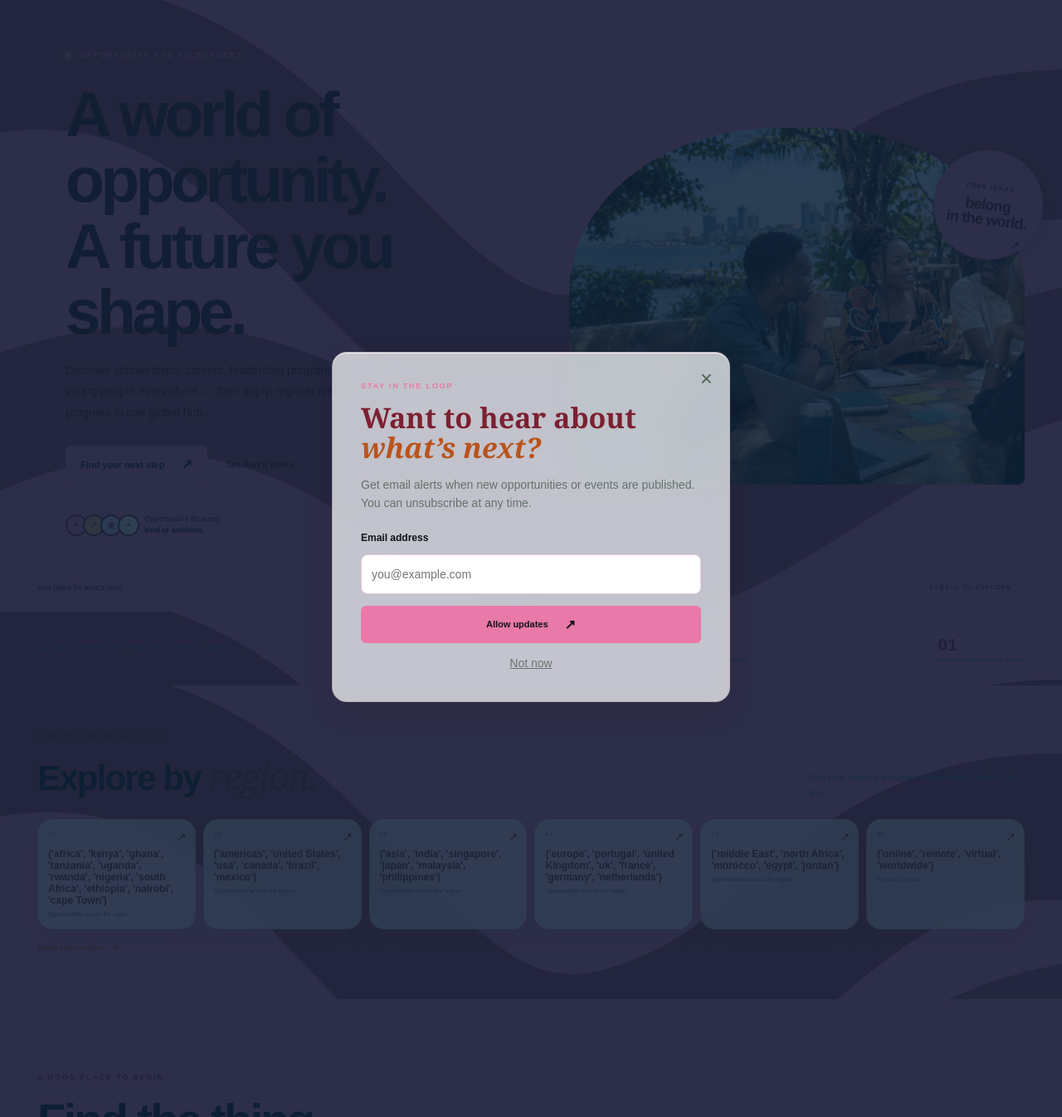
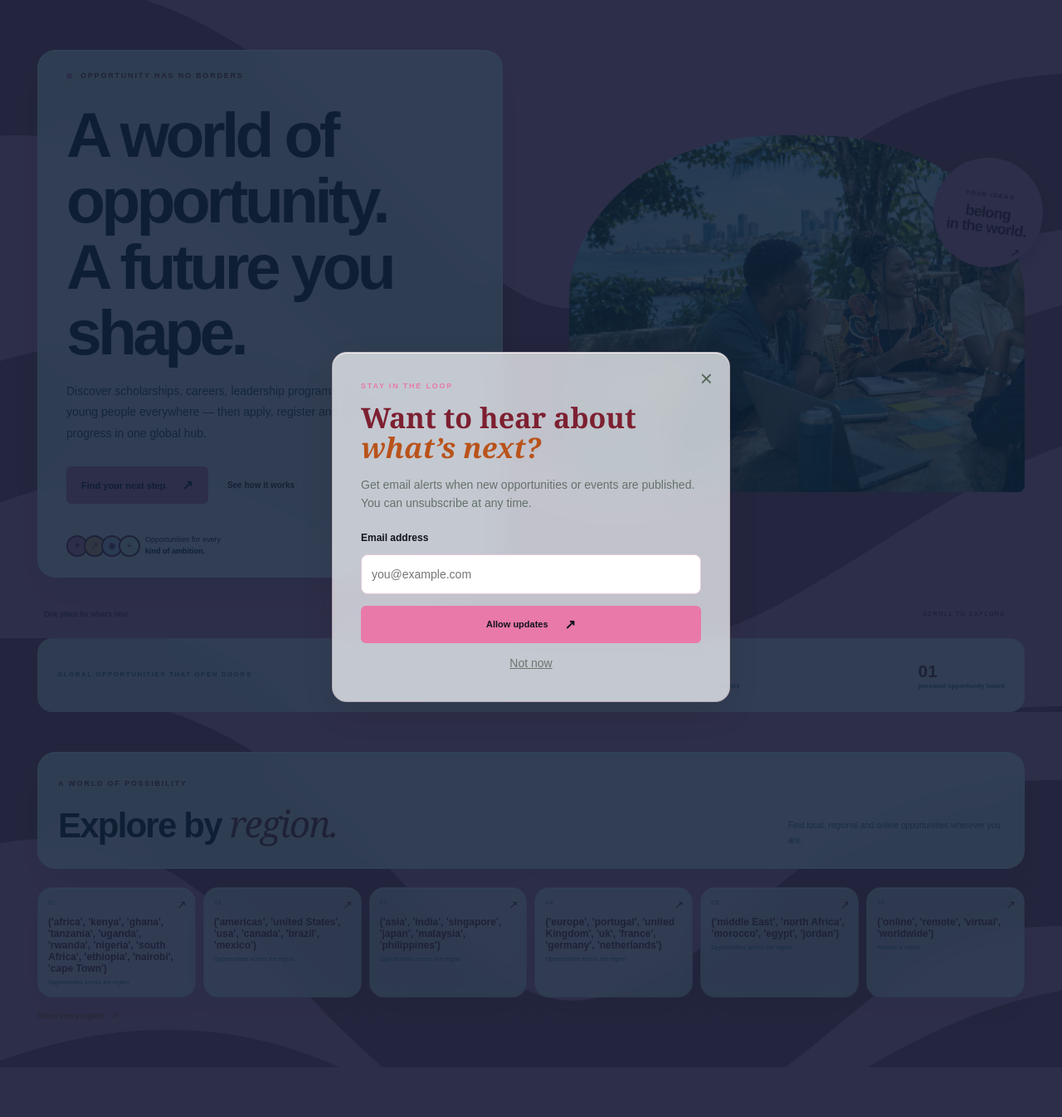
Before and after one commit to kazimotospancho39/Nextgen-opportunity, a Flask app: page / in a window 1280 px wide. Shown: the part 76-1422 px from the top of the page at 83% size. Run offline with Flask 3, Linux system fonts and the light colour scheme; data comes from the database, SQL or seed files in the repository; data that the repository does not hold is empty; some libraries are stand-ins or nearby versions.

Commit message:
Improve heading contrast over the red background bands

```diff
--- a/static/style.css
+++ b/static/style.css
@@ -218,3 +218,21 @@ body{background-color:var(--pink);background-image:var(--wide-curves);background
 .category-rail{border-bottom-color:#7D203133}
 .event-preview-card,.pathway-card{background-color:rgba(255,255,255,.30)}
 .footer{background:#171114;color:#fff}
+
+/* Keep headings readable when a wide red ribbon passes behind them */
+.hero-copy,.section-head,.global-locations-head,.media-showcase-head,.gallery-intro,.alerts-layout>div:first-child,.form-heading,.about-content>div:first-child,.contact-layout>div:first-child{
+  background:rgba(255,255,255,.84);
+  border:1px solid rgba(255,255,255,.72);
+  border-radius:22px;
+  padding:24px;
+  box-shadow:0 18px 42px rgba(62,20,36,.12),inset 0 1px 0 rgba(255,255,255,.9);
+  backdrop-filter:blur(18px) saturate(140%);
+  -webkit-backdrop-filter:blur(18px) saturate(140%);
+}
+.hero-copy{padding-left:34px}
+.signal-row{padding:0 24px;border-radius:18px;background:rgba(255,255,255,.78);backdrop-filter:blur(16px);-webkit-backdrop-filter:blur(16px)}
+.hero-copy>.eyebrow,.section-head .eyebrow,.global-locations-head .eyebrow,.media-showcase-head .eyebrow,.alerts-layout .eyebrow,.form-heading .eyebrow{color:#7D2031}
+.hero h1,.info-hero h1,.dashboard-banner h1,.admin-top h1,.pathways h2{color:#111318}
+.hero-copy>p,.info-hero p,.dashboard-banner p,.admin-top p,.pathways-layout>div:first-child>p{color:#39404A}
+.hero-foot{margin-top:14px;padding:0 8px}
+@media(max-width:650px){.hero-copy,.section-head,.global-locations-head,.media-showcase-head,.gallery-intro,.alerts-layout>div:first-child,.form-heading,.about-content>div:first-child,.contact-layout>div:first-child{padding:18px;border-radius:17px}.hero-copy{padding-left:18px}.signal-row{padding:14px;border-radius:14px;height:auto;min-height:77px}}
```
